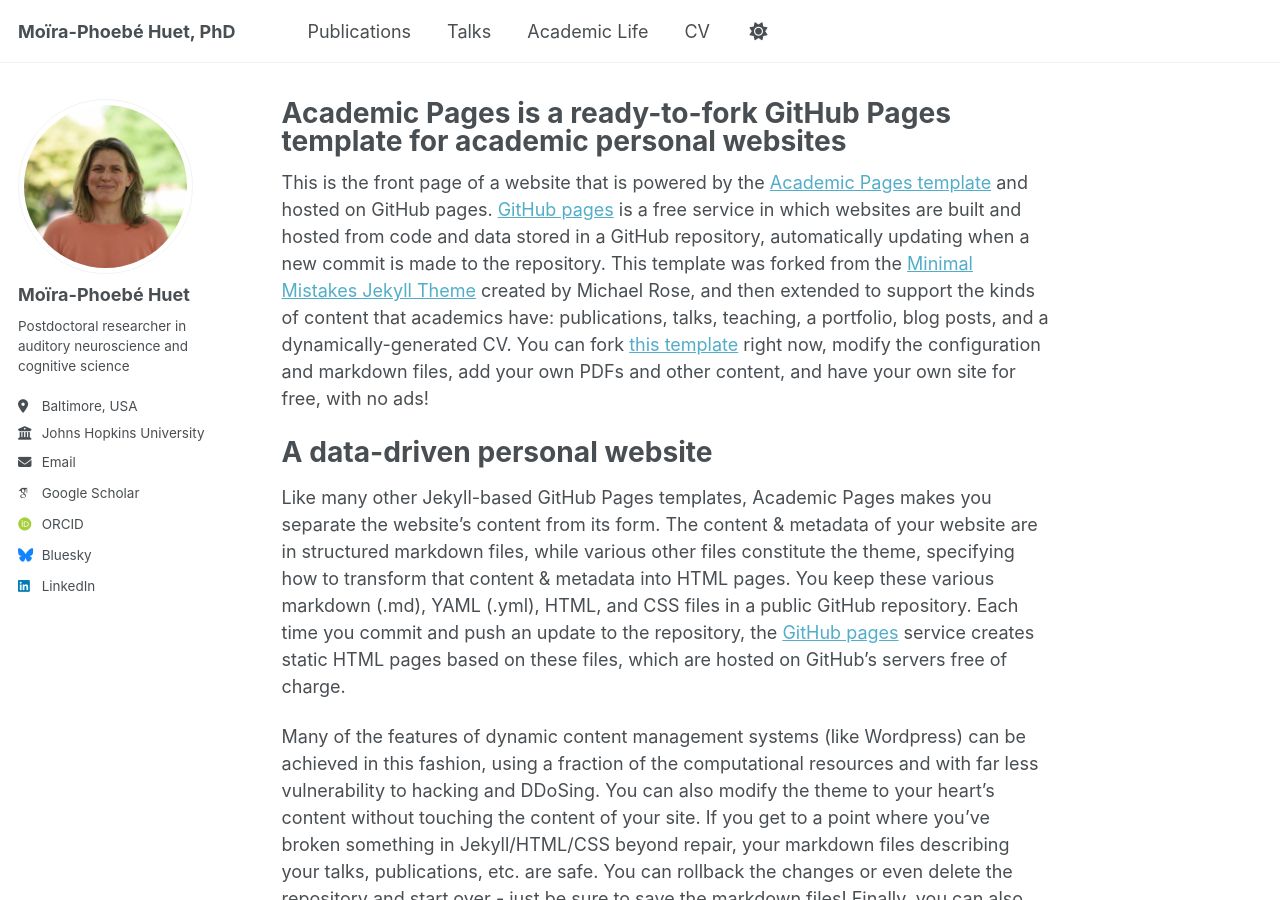
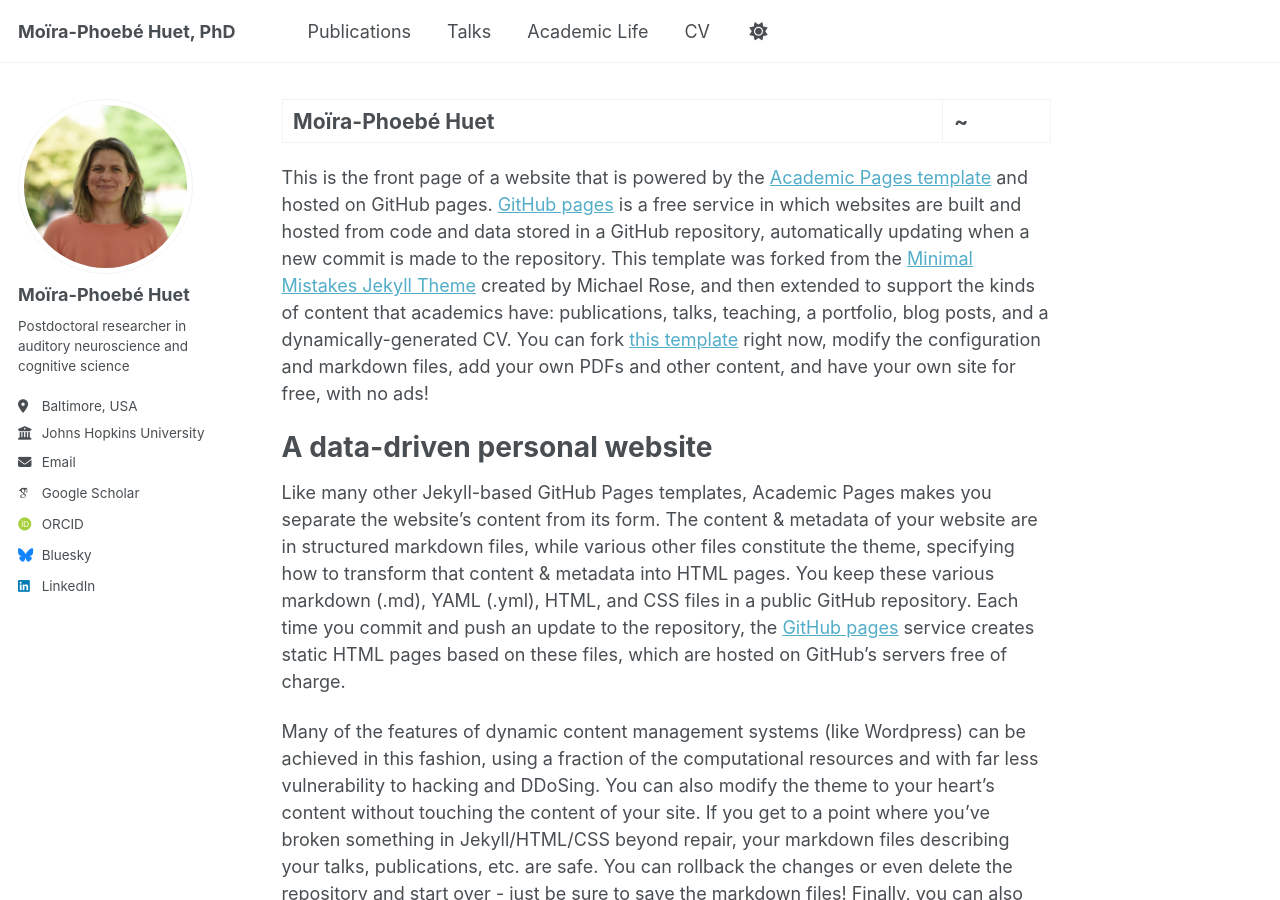
Before and after one commit to mphuet/mphuet.github.io, a Jekyll site: the page built from _pages/about.md, in a window 1280 px wide and 900 px high. Built offline with Jekyll 4.4.1, drawn with Linux system fonts in a browser that asks for light colours; some web fonts are replaced.

Commit message:
Update about.md

```diff
--- a/_pages/about.md
+++ b/_pages/about.md
@@ -1,6 +1,6 @@
 ---
 permalink: /
-title: "Academic Pages is a ready-to-fork GitHub Pages template for academic personal websites"
+title: "Moïra-Phoebé Huet | ~"
 author_profile: true
 redirect_from:
   - /about/
```
